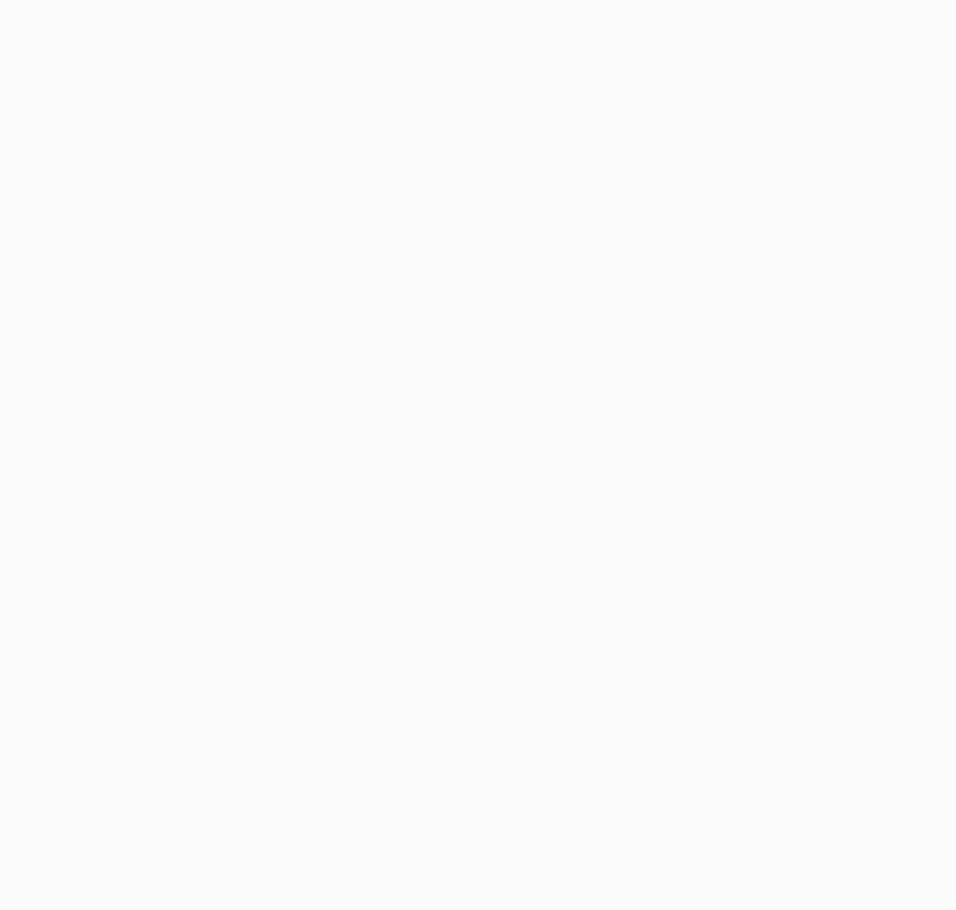
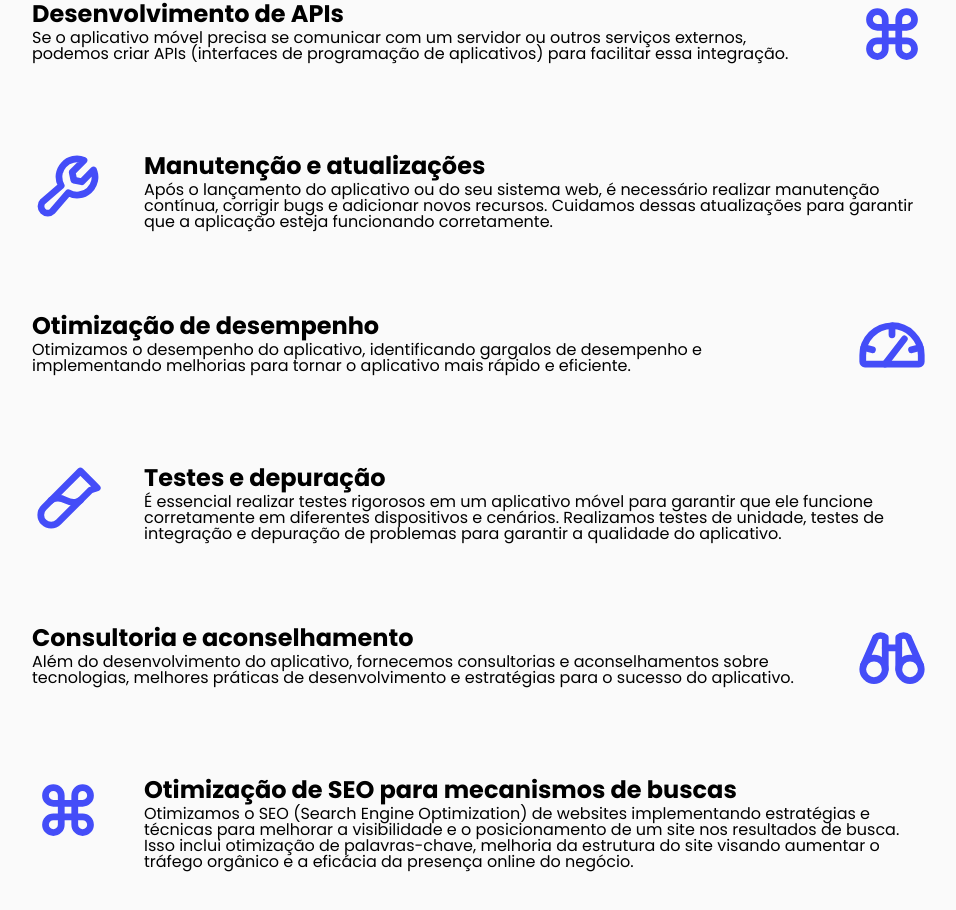
Before and after one commit to emgpsistemas/Portfolio, a Next.js app: page /servicos in a window 1280 px wide. Shown: the part 1606-2516 px from the top of the page, without its empty margins (160-1116 px from the left). Before the commit the page ends 1600 px from the top, so only its background shows below. Built offline with nearby package versions, Linux system fonts and the light colour scheme.

Commit message:
feat: :sparkles: adds service info component

```diff
--- a/src/app/servicos/page.tsx
+++ b/src/app/servicos/page.tsx
@@ -1,11 +1,117 @@
 "use client";
 
 import Scroll100VHIcon from "@/components/Scroll100VHIcon";
+import ServiceInfo from "@/components/ServiceInfo";
+import { Servico } from "@/interfaces/Service";
 import { animateScroll100VH } from "@/utils/animateScroll";
+import {
+  AppStoreLogo,
+  Binoculars,
+  Command,
+  FigmaLogo,
+  Gauge,
+  GoogleChromeLogo,
+  TestTube,
+  Wrench,
+} from "phosphor-react";
 import { useEffect } from "react";
 
 export default function Servicos() {
   const isMobile = window.innerWidth <= 768;
+
+  const servicos: Servico[] = [
+    {
+      id: 1,
+      title: "Desenvolvimento de aplicativos",
+      description:
+        "Criação de aplicativos móveis completos, desde a concepção inicial até a implementação e lançamento nas lojas de aplicativos. Isso envolve o desenvolvimento tanto da parte frontend quanto da parte backend do aplicativo.",
+      icon: {
+        component: <AppStoreLogo size={72} color="#444DF8" weight="bold" />,
+        position: "left",
+      },
+    },
+    {
+      id: 2,
+      title: "Desenvolvimento de sites completos",
+      description:
+        "Elaboração de sites completos, desde a concepção e o design até a implementação e o lançamento.",
+      icon: {
+        component: <GoogleChromeLogo size={72} color="#444DF8" weight="bold" />,
+        position: "right",
+      },
+    },
+    {
+      id: 3,
+      title:
+        "Design de interface do usuário (UI) e experiência do usuário (UX)",
+      description:
+        "O processo de design de interface do usuário (UI) e experiência do usuário (UX) em um projeto envolve a compreensão das necessidades e expectativas dos usuários por meio de pesquisas e análises. Em seguida, são criados wireframes e protótipos para visualizar a estrutura e funcionalidade da interface. Posteriormente, ocorre o design visual, onde são definidos os elementos gráficos e o estilo da interface, garantindo a usabilidade e satisfação do usuário por meio de testes e iterações.",
+      icon: {
+        component: <FigmaLogo size={72} color="#444DF8" weight="bold" />,
+        position: "left",
+      },
+    },
+    {
+      id: 4,
+      title: "Desenvolvimento de APIs",
+      description:
+        "Se o aplicativo móvel precisa se comunicar com um servidor ou outros serviços externos, podemos criar APIs (interfaces de programação de aplicativos) para facilitar essa integração.",
+      icon: {
+        component: <Command size={72} color="#444DF8" weight="bold" />,
+        position: "right",
+      },
+    },
+    {
+      id: 5,
+      title: "Manutenção e atualizações",
+      description:
+        "Após o lançamento do aplicativo ou do seu sistema web, é necessário realizar manutenção contínua, corrigir bugs e adicionar novos recursos. Cuidamos dessas atualizações para garantir que a aplicação esteja funcionando corretamente.",
+      icon: {
+        component: <Wrench size={72} color="#444DF8" weight="bold" />,
+        position: "left",
+      },
+    },
+    {
+      id: 6,
+      title: "Otimização de desempenho",
+      description:
+        "Otimizamos o desempenho do aplicativo, identificando gargalos de desempenho e implementando melhorias para tornar o aplicativo mais rápido e eficiente.",
+      icon: {
+        component: <Gauge size={72} color="#444DF8" weight="bold" />,
+        position: "right",
+      },
+    },
+    {
+      id: 7,
+      title: "Testes e depuração",
+      description:
+        "É essencial realizar testes rigorosos em um aplicativo móvel para garantir que ele funcione corretamente em diferentes dispositivos e cenários. Realizamos testes de unidade, testes de integração e depuração de problemas para garantir a qualidade do aplicativo.",
+      icon: {
+        component: <TestTube size={72} color="#444DF8" weight="bold" />,
+        position: "left",
+      },
+    },
+    {
+      id: 8,
+      title: "Consultoria e aconselhamento",
+      description:
+        "Além do desenvolvimento do aplicativo, fornecemos consultorias e aconselhamentos sobre tecnologias, melhores práticas de desenvolvimento e estratégias para o sucesso do aplicativo.",
+      icon: {
+        component: <Binoculars size={72} color="#444DF8" weight="bold" />,
+        position: "right",
+      },
+    },
+    {
+      id: 9,
+      title: "Otimização de SEO para mecanismos de buscas",
+      description:
+        "Otimizamos o SEO (Search Engine Optimization) de websites implementando estratégias e técnicas para melhorar a visibilidade e o posicionamento de um site nos resultados de busca. Isso inclui otimização de palavras-chave, melhoria da estrutura do site visando aumentar o tráfego orgânico e a eficácia da presença online do negócio.",
+      icon: {
+        component: <Command size={72} color="#444DF8" weight="bold" />,
+        position: "left",
+      },
+    },
+  ];
 
   useEffect(() => {
     if (!isMobile) {
@@ -25,13 +131,16 @@
           <Scroll100VHIcon />
         </div>
       )}
-      <div className="mx-auto min-h-screen w-screen max-w-5xl p-32">
+      <div className="mx-auto min-h-screen w-screen max-w-6xl p-32">
         <div className="flex justify-center">
-          <div className="flex flex-col">
-            <h1 className="text-[40px] font-bold leading-relaxed md:text-6xl lg:text-[76px]">
-              Serviços
-            </h1>
-          </div>
+          <h1 className="text-[40px] font-bold leading-relaxed md:text-6xl lg:text-[76px]">
+            Serviços
+          </h1>
+        </div>
+        <div className="mt-12 w-full space-y-20">
+          {servicos.map((servico) => (
+            <ServiceInfo key={servico.id} {...servico} />
+          ))}
         </div>
       </div>
     </>
--- /dev/null
+++ b/src/components/ServiceInfo/index.tsx
@@ -0,0 +1,22 @@
+import { Servico } from "@/interfaces/Service";
+
+function ServiceInfo({ title, description, icon }: Servico) {
+  return (
+    <div className="flex flex-row justify-between space-x-10">
+      {icon.position === "left" ? (
+        <div className="flex flex-1">{icon.component}</div>
+      ) : null}
+      <div className="flex-3 flex flex-col">
+        <h1 className="text-[22px] font-bold leading-relaxed lg:text-2xl">
+          {title}
+        </h1>
+        <p className="text-base font-normal leading-none">{description}</p>
+      </div>
+      {icon.position === "right" ? (
+        <div className="flex flex-1">{icon.component}</div>
+      ) : null}
+    </div>
+  );
+}
+
+export default ServiceInfo;
--- /dev/null
+++ b/src/interfaces/Service.ts
@@ -0,0 +1,11 @@
+interface Icon {
+  component: JSX.Element;
+  position: "left" | "right";
+}
+
+export interface Servico {
+  id: number;
+  title: string;
+  description: string;
+  icon: Icon;
+}
```
